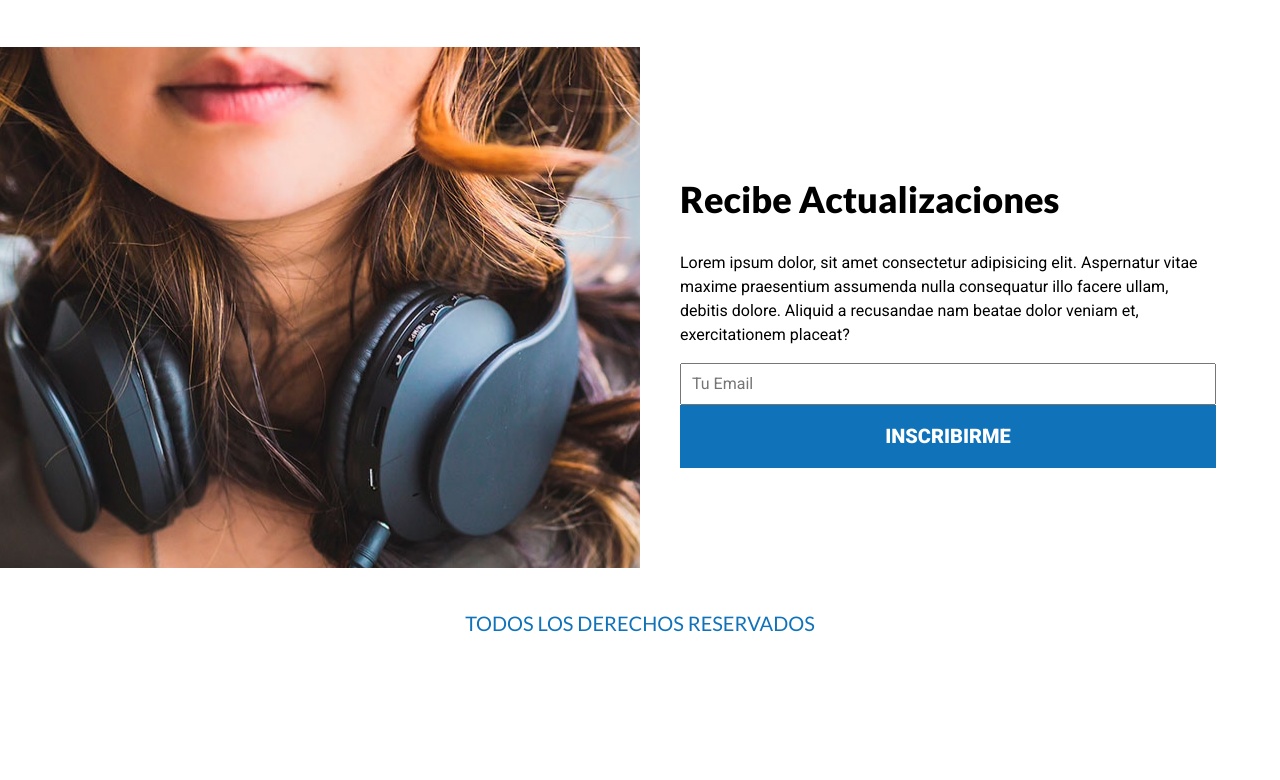
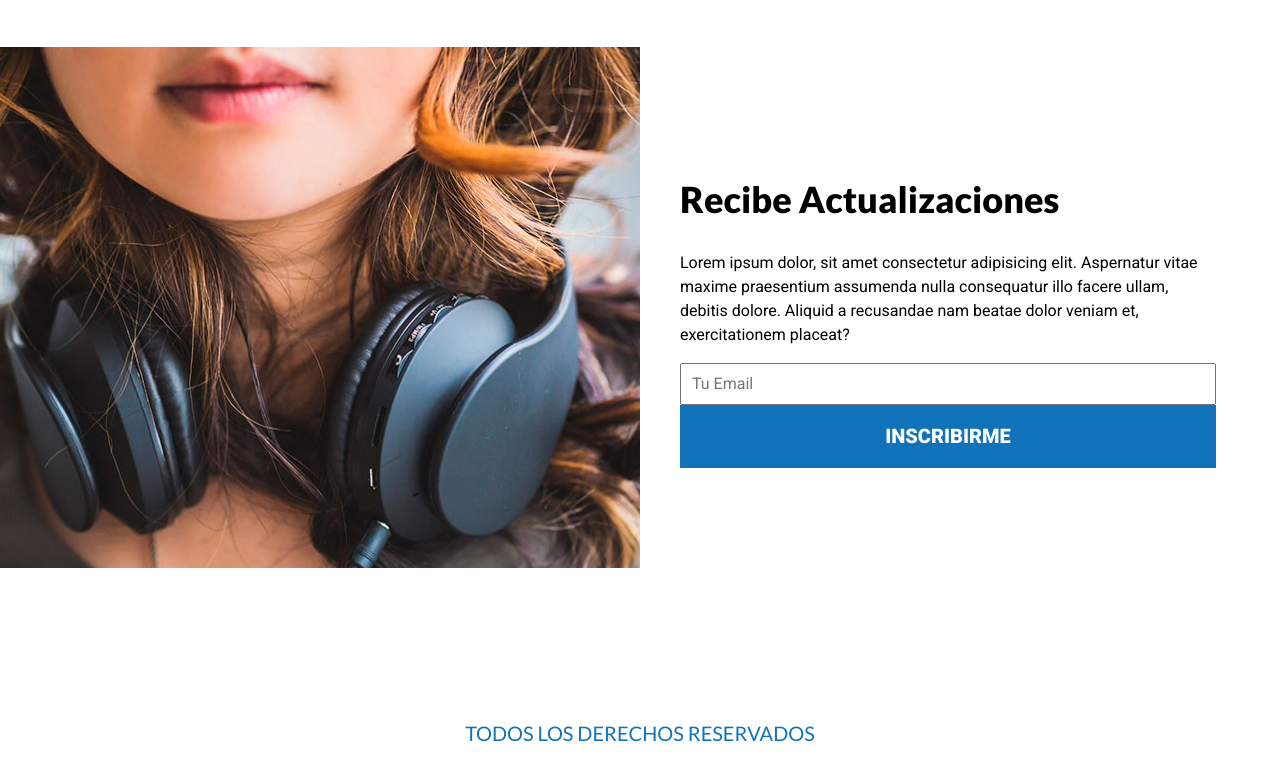
Before and after one commit to felipe0621/techPRO, a plain HTML site: page index.html in a window 1280 px wide. Shown: the part 2181-2961 px from the top of the page. Before the commit the page ends 2859 px from the top, so only its background shows below. Drawn offline with Linux system fonts and the light colour scheme; a web font is replaced by a local one.

Commit message:
modificando margin de footer p

```diff
--- a/css/styles.css
+++ b/css/styles.css
@@ -412,3 +412,6 @@ img {
     padding: 2rem 0;
     font-family: var(--fuenteSecundaria);
 }
+.footer p {
+    margin-top: 13rem;
+}
```
